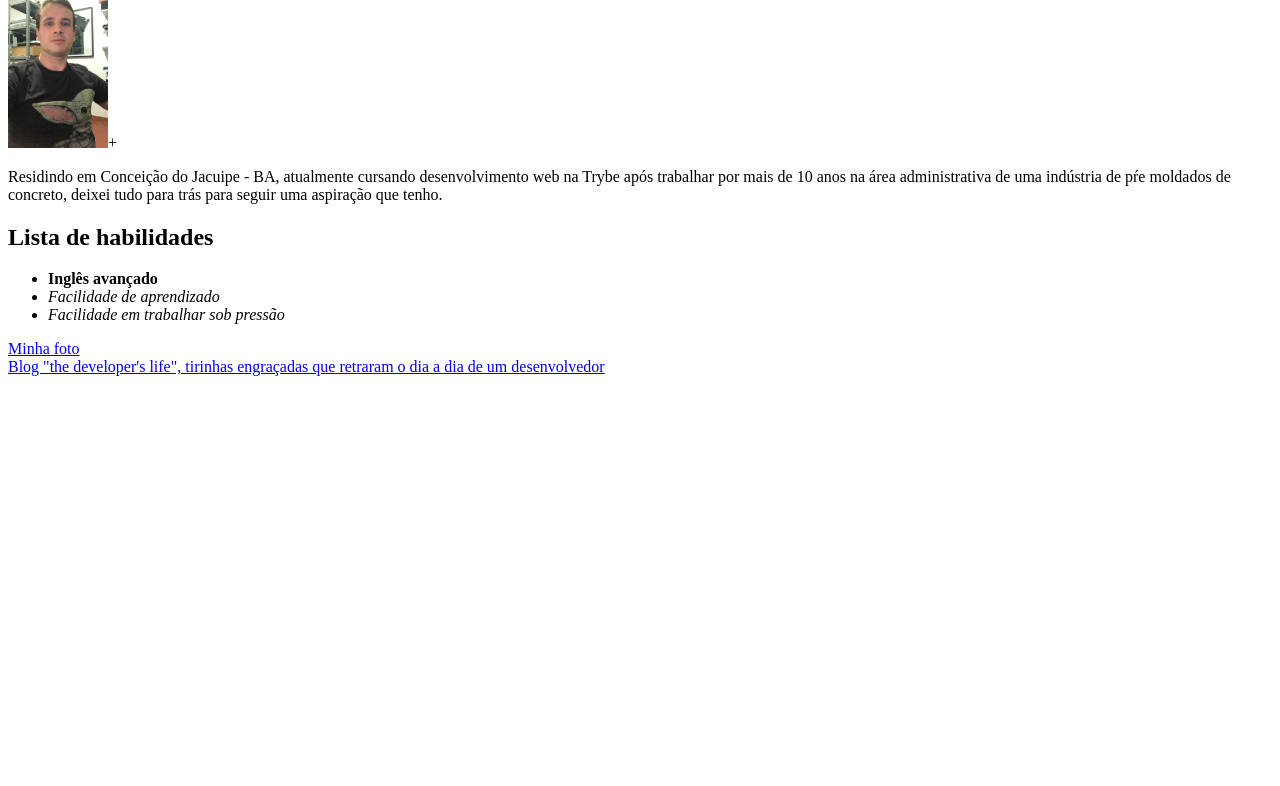
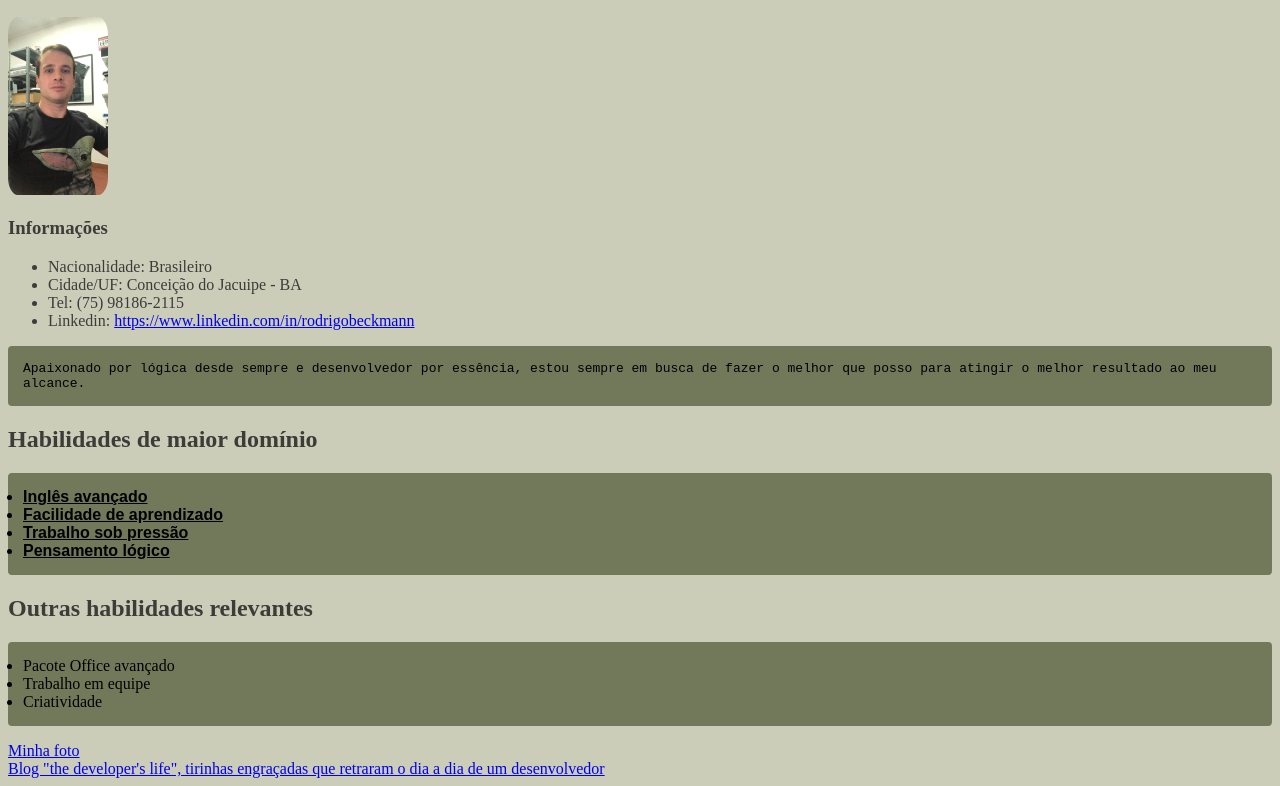
Before and after one commit to rodrigobeckmann/rodrigobeckmann.github.io, a plain HTML site: page index.html in a window 1280 px wide. Shown: the part 110-896 px from the top of the page. Before the commit the page ends 800 px from the top, so only its background shows below. Drawn offline with Linux system fonts and the light colour scheme.

Commit message:
ajuste com css aula 2

```diff
--- a/index.html
+++ b/index.html
@@ -3,23 +3,96 @@
 <head>
     <meta charset="UTF-8">
     <title>Portfólio Web</title>
+    <style>
+
+      #mypic {
+        border-radius: 10%;
+        width: 100px;
+      }
+
+      body {
+        background-color: rgb(203, 205, 185);
+      }
+
+      h3 {
+        color: rgb(60, 60, 57);
+      }
+
+      h2 {
+        color: rgb(60, 60, 57);
+      }
+
+      h1 {
+        font-family:'Gill Sans', 'Gill Sans MT', Calibri, 'Trebuchet MS', sans-serif;
+        color: rgb(23, 23, 22);
+        font-size: 50px;
+
+      }
+
+      .sobre {
+        font-family: monospace;
+      }
+
+      .top-skill-list {
+        font-family: Arial, Helvetica, sans-serif;
+        text-decoration: underline;
+        font-weight: bold;
+
+      }
+
+      .skill-list {
+        font-family:'Courier New', Courier, monospace
+        font-weight: bold;
+      }
+
+      .green-back {
+        background-color: rgb(114, 121, 90);
+        border-radius: 4px;
+        padding: 15px 15px;
+      }
+
+      .infos {
+        color: rgb(60, 60, 57);
+      }
+
+    </style>
 </head>
 <body>
     <h1>Rodrigo dos Santos Beckmann</h1>
-    <img src="myself.jpeg" width="100 px" alt="Homem posando para foto sentado com uma camisa do Grogu" id="myphoto">+
-    <p>Residindo em Conceição do Jacuipe - BA, atualmente cursando desenvolvimento web na Trybe após trabalhar por mais de 10 anos na área administrativa
-        de uma indústria de pŕe moldados de concreto, deixei tudo para trás para seguir uma aspiração que tenho.
+
+    <img src="myself.jpeg" alt="Homem posando para foto sentado com uma camisa do Grogu" id="mypic">
+
+    <h3>Informações</h3>
+    <ul class="infos">
+        <li>Nacionalidade: Brasileiro</li>
+        <li>Cidade/UF: Conceição do Jacuipe - BA</li>
+        <li>Tel: (75) 98186-2115</li>
+        <li>Linkedin: <a href="https://www.linkedin.com/in/rodrigobeckmann/" target="_blank">https://www.linkedin.com/in/rodrigobeckmann</a></li>
+    </ul>
+
+    <p class="sobre green-back">Apaixonado por lógica desde sempre e desenvolvedor por essência, estou sempre em busca de fazer o melhor
+        que posso para atingir o melhor resultado ao meu alcance.
     </p>
 
 
-    <h2>Lista de habilidades</h2>
-    <ul>
-      <li><b>Inglês avançado</b></li>
-      <li><em>Facilidade de aprendizado</em></li>
-      <li><em>Facilidade em trabalhar sob pressão</em></li>
+    <h2>Habilidades de maior domínio</h2>
+    <ul class="top-skill-list green-back">
+        <li>Inglês avançado</li>
+        <li>Facilidade de aprendizado</li>
+        <li>Trabalho sob pressão</li>
+        <li>Pensamento lógico</li>
+
     </ul>
 
-    <a href="#myphoto">Minha foto</a>
+    <h2>Outras habilidades relevantes</h2>
+    <ul class="skill-list green-back">
+        <li>Pacote Office avançado</li>
+        <li>Trabalho em equipe</li>
+        <li>Criatividade</li>
+
+    </ul>
+
+    <a href="#mypic">Minha foto</a>
     <br>
     <a href="https://developerslife.tech/pt/" target="_blank">Blog "the developer's life", tirinhas engraçadas que retraram o dia a dia de um desenvolvedor</a>
 
```
